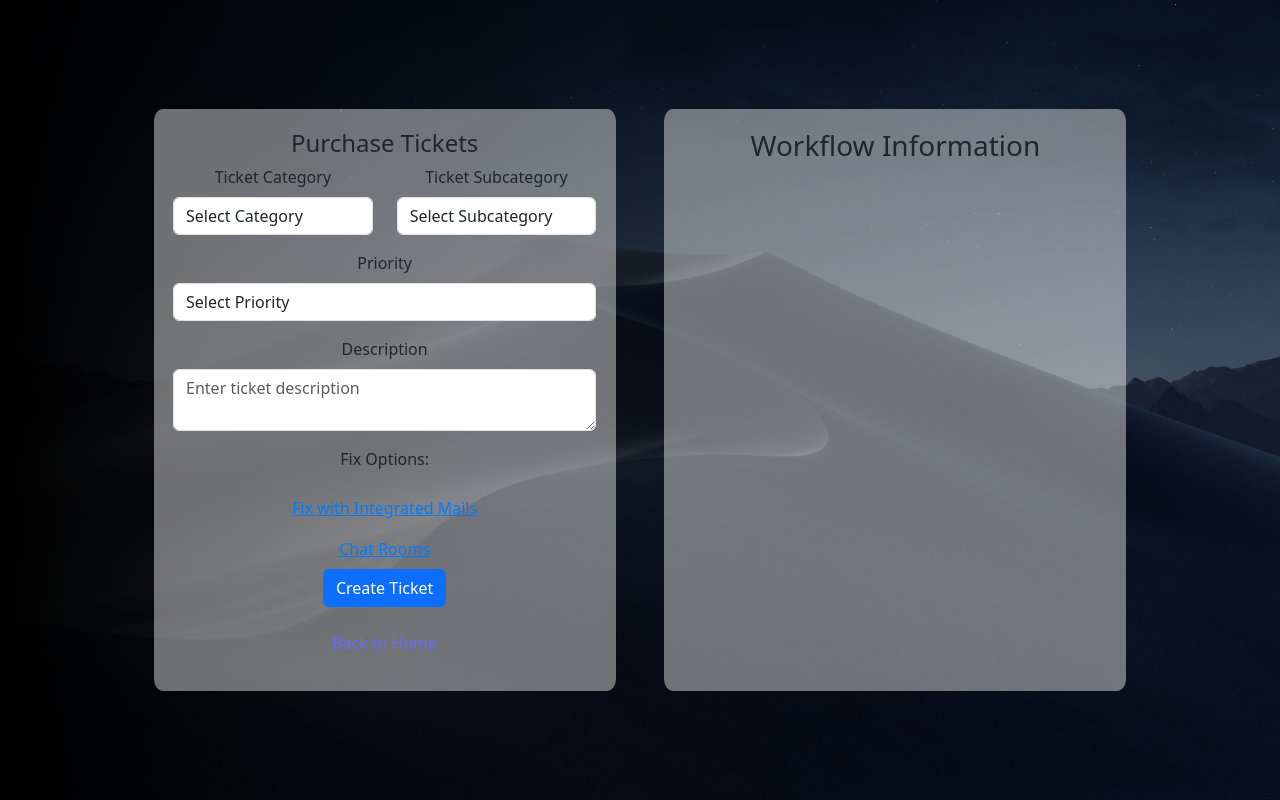
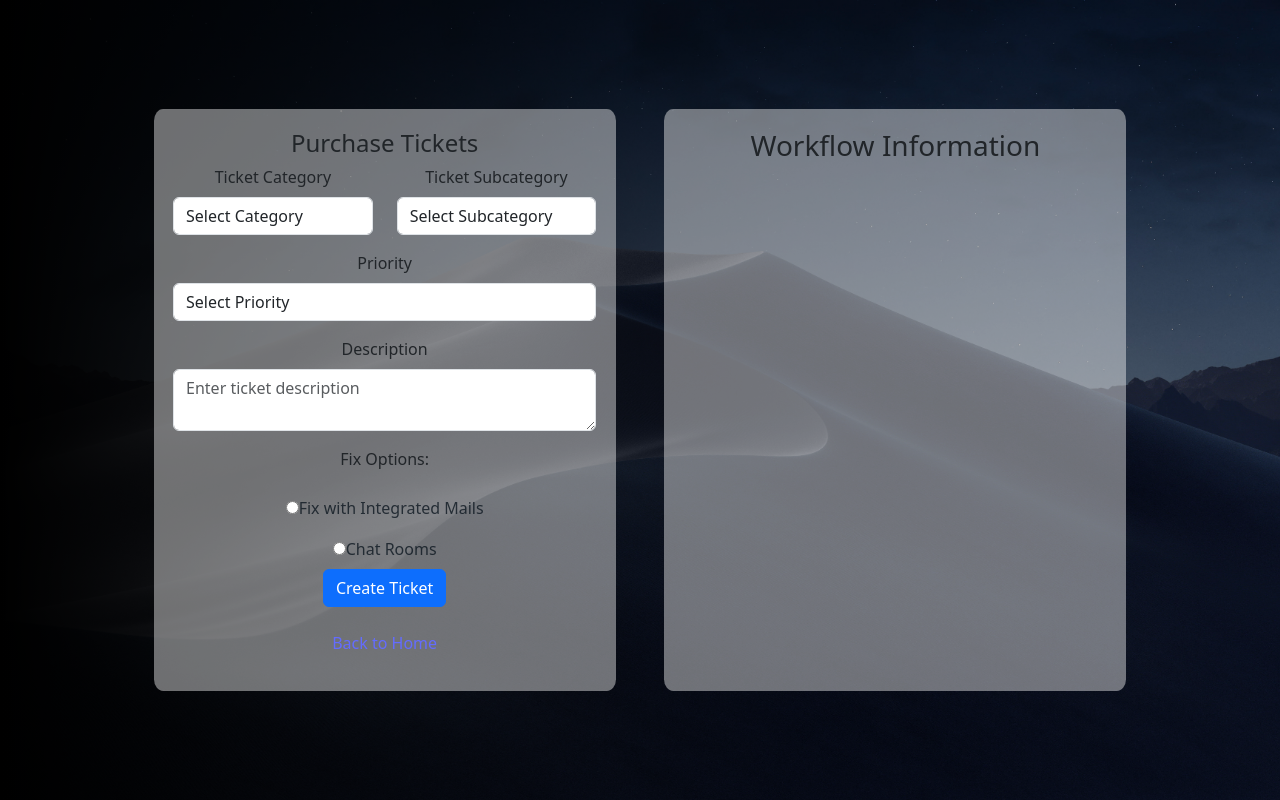
Before and after one commit to AliElsaeid/Help-Desk-software-application, a React (Vite) app in the folder Frontend/: page /purchase-ticket in a window 1280 px wide. Built offline with nearby package versions, Linux system fonts and the light colour scheme.

Commit message:
stlyesss

```diff
--- a/Frontend/src/pages/PurchaseTicket.jsx
+++ b/Frontend/src/pages/PurchaseTicket.jsx
@@ -198,24 +198,17 @@ const PurchaseTicket = () => {
               />
             </Form.Group>
           </Row>
-        {/* Replace the existing form button group */}
-{/* Update the form button group section */}
-<div className="form-button-group">
-  <p className="fix-options-title">Fix Options:</p>
-  <label
-    className={selectedFixOption === "integratedMails" ? "selected" : ""}
-    onClick={() => handleFixOptionChange({ target: { value: "integratedMails" } })}
-  >
+          <div className="form-button-group">
+          <p className="fix-options-title">Fix Options:</p>
+  <label>
+    <input type="radio" name="fixOption" value="integratedMails" checked={selectedFixOption === "integratedMails"} onChange={handleFixOptionChange} />
     Fix with Integrated Mails
   </label>
-  <label
-    className={selectedFixOption === "chatRooms" ? "selected" : ""}
-    onClick={() => handleFixOptionChange({ target: { value: "chatRooms" } })}
-  >
+  <label>
+    <input type="radio" name="fixOption" value="chatRooms" checked={selectedFixOption === "chatRooms"} onChange={handleFixOptionChange} />
     Chat Rooms
   </label>
 </div>
-
 
 
           <Button variant="primary" type="submit">
--- a/Frontend/src/stylesheets/Purchase.css
+++ b/Frontend/src/stylesheets/Purchase.css
@@ -62,20 +62,10 @@
   }
 
 
-  .form-button-group label {
-    display: block;
-    padding: 2%;
-    color: #007bff; /* Blue color for links */
-    text-decoration: underline;
-    cursor: pointer;
-    transition: color 0.3s ease; /* Added transition for color change */
+  /* Additional styles for fix option buttons */
+.form-button-group label {
+  display: block;
+  padding: 2%;
+  color: #06111bc0; /* Blue color for links */
+  cursor: pointer;
 }
-
-.form-button-group label:hover {
-    color: #0056b3; /* Darker blue on hover */
-}
-
-/* Selected state styles */
-.form-button-group label.selected {
-    color: #186409; /* Green color for selected state */
-}
```
